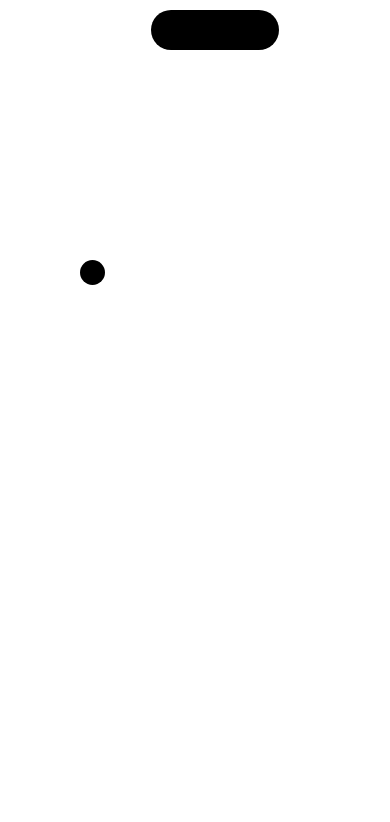
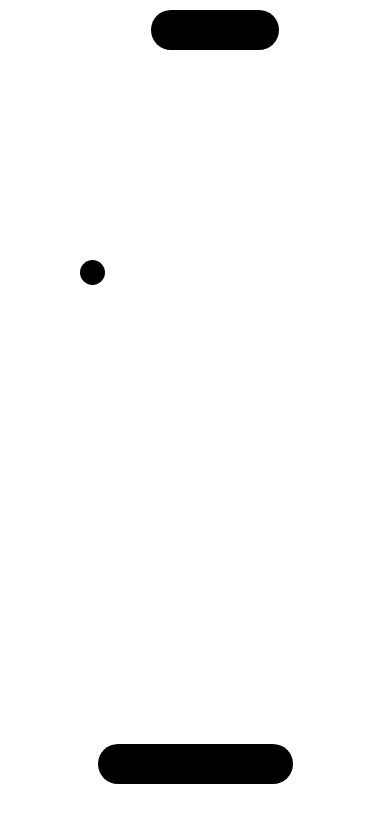
Before and after one commit to imNKsid/PingPong_Game_RN, a React Native app in the folder With_Expo_CLI/: screen / in a window 390 px wide. Shown: the top 822 px of the page. Built offline with nearby package versions, Linux system fonts and the light colour scheme.

Commit message:
Created a static player to be present at bottom

```diff
--- a/With_Expo_CLI/src/screens/Home.tsx
+++ b/With_Expo_CLI/src/screens/Home.tsx
@@ -1,4 +1,4 @@
-import { StyleSheet, View, useWindowDimensions } from "react-native";
+import { Dimensions, StyleSheet, View } from "react-native";
 import React, { useEffect } from "react";
 import Animated, {
   Easing,
@@ -7,11 +7,19 @@ import Animated, {
   withTiming,
 } from "react-native-reanimated";
 
+const { height, width } = Dimensions.get("window");
+
 const FPS = 60;
 const DELTA = 1000 / FPS;
 const SPEED = 10; //0.3;
 const BALL_WIDTH = 25;
 const ISLAND_DIMENSIONS = { x: 151, y: 10, w: 128, h: 40 };
+const PLAYER_DIMENSIONS = {
+  x: width / 4,
+  y: height - 100,
+  w: width / 2,
+  h: 40,
+};
 
 const Home = () => {
   const targetPositionX = useSharedValue(200);
@@ -20,7 +28,7 @@ const Home = () => {
     normalizeVector({ x: Math.random(), y: Math.random() })
   );
 
-  const { height, width } = useWindowDimensions();
+  // const { height, width } = useWindowDimensions();
 
   useEffect(() => {
     const interval = setInterval(update, DELTA);
@@ -91,6 +99,7 @@ const Home = () => {
     <>
       <Animated.View style={[styles.ball, ballAnimatedStyles]} />
       <View style={styles.dynamicIsland} />
+      <Animated.View style={styles.player} />
     </>
   );
 };
@@ -121,6 +130,15 @@ const styles = StyleSheet.create({
     left: ISLAND_DIMENSIONS.x,
     borderRadius: 20,
   },
+  player: {
+    height: PLAYER_DIMENSIONS.h,
+    width: PLAYER_DIMENSIONS.w,
+    backgroundColor: "#000",
+    position: "absolute",
+    top: PLAYER_DIMENSIONS.y,
+    left: PLAYER_DIMENSIONS.x,
+    borderRadius: 20,
+  },
 });
 
 export default Home;
```
